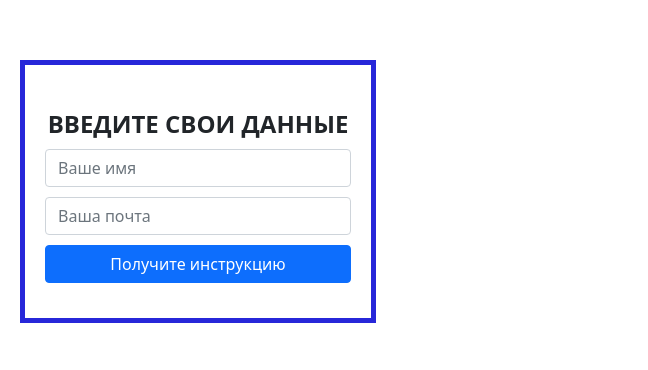
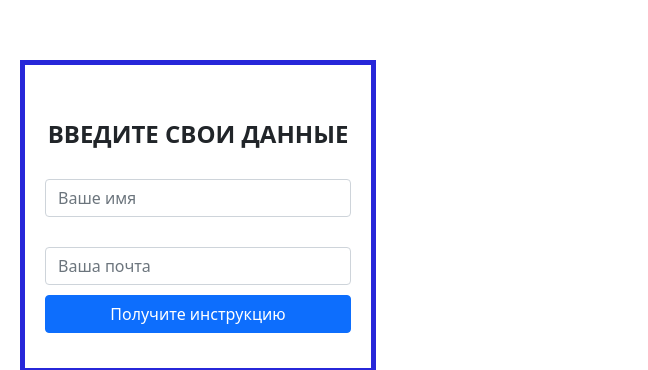
Before and after one commit to alews6/alews6.github.io, a plain HTML site: page less/Index.html in a window 1280 px wide. Shown: the part 158-528 px from the top of the page, 632-1280 px from the left. Drawn offline with Linux system fonts and the light colour scheme.

Commit message:
изменил scc
+

```diff
--- a/less/css/style.css
+++ b/less/css/style.css
@@ -1,6 +1,7 @@
 .header {
 	font-style: 20px;
 	line-height: 1.5;
+
 }
 .header span {
 	display: block;
@@ -11,10 +12,10 @@
 .form-header {
 	font-style: 20px;
 	font-weight: 900;
-	margin-top: 10px;
+	margin-top: 20px;
 }
 .form input {
-	margin-top: 10px;
+	margin-top: 30px;
 }
  .form{
  	padding: 35px 20px;
```
